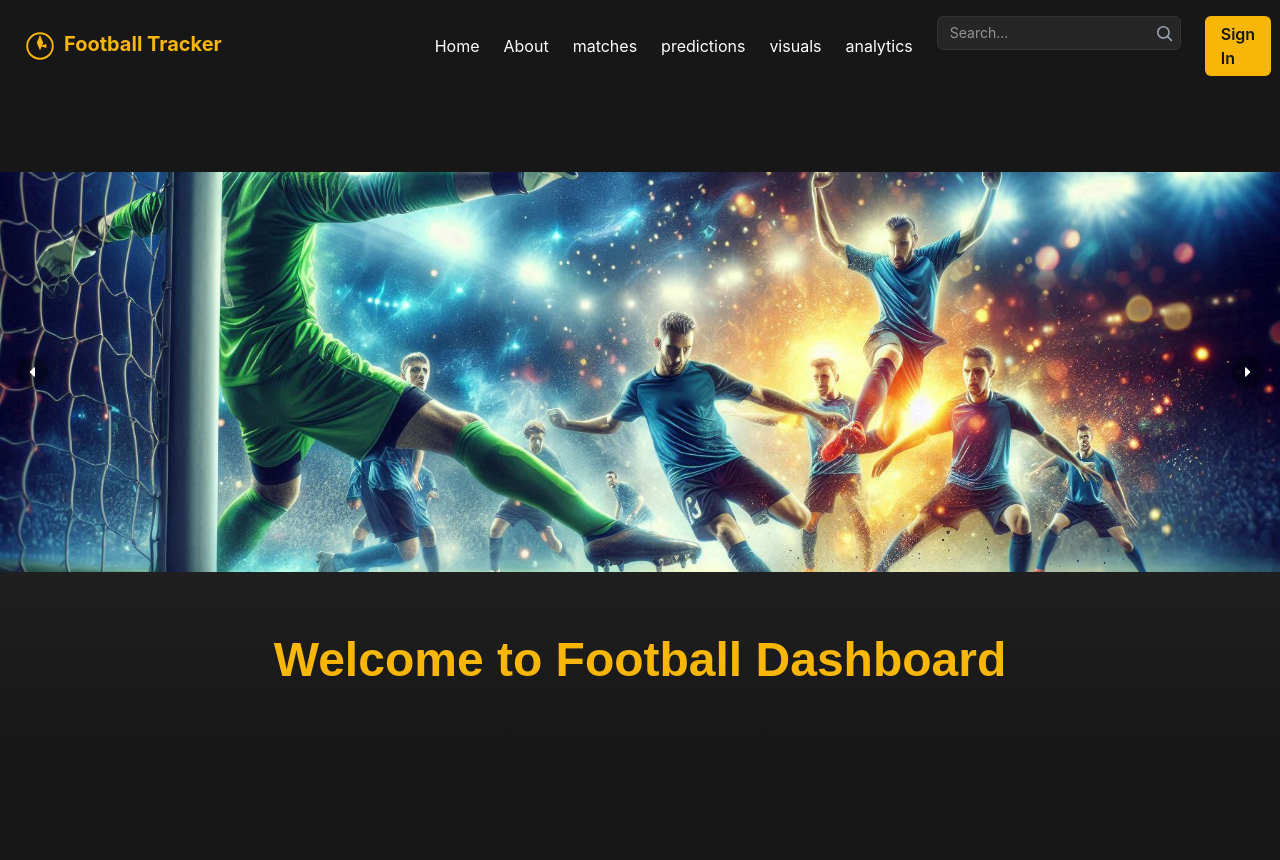
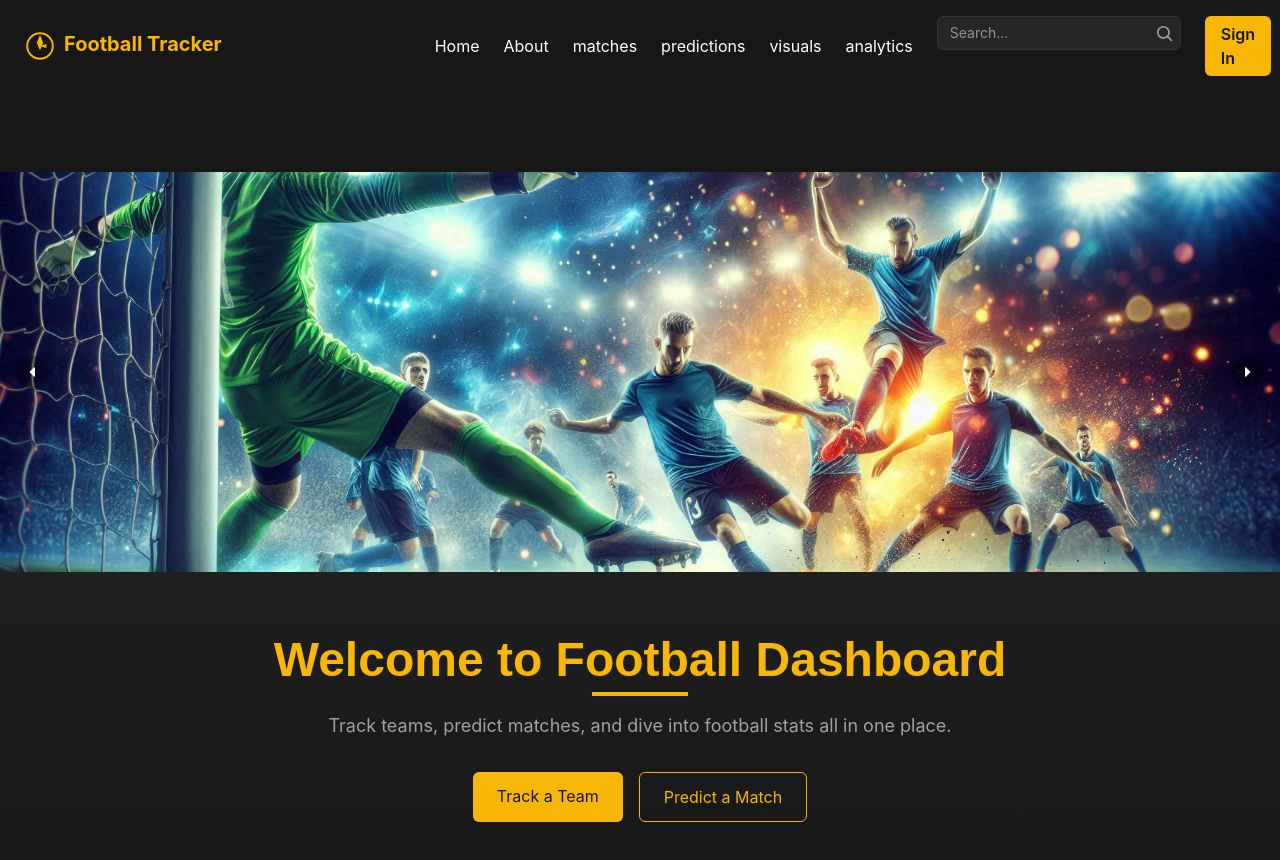
Before and after one commit to pedrambabazadeh/footbal_tracker, a Next.js app: page / in a window 1280 px wide. Shown: the top 860 px of the page. Before the commit the page ends 800 px from the top, so only its background shows below. Built offline with nearby package versions, Linux system fonts and the light colour scheme; no server answers.

Commit message:
predict  CTA developed with buttons and text

```diff
--- a/app/globals.css
+++ b/app/globals.css
@@ -5,6 +5,7 @@
   --primary-dark-300: #262626;
   --primary-yellow-500: #F8B607;
   --primary-light-100: #ffffff;
+  --primary-light-500: #A1A1A1;
 }
 body {
   font-family:'Inter',sans-serif;
--- a/components/predictCTA/PredictCTA.jsx
+++ b/components/predictCTA/PredictCTA.jsx
@@ -6,6 +6,21 @@ const PredictCTA = () => {
         <h1 className="text-4xl sm:text-5xl font-bold text-[var(--primary-yellow-500)] mb-2">
             Welcome to Football  Dashboard
         </h1>
+        <div className="h-1 w-24 bg-[var(--primary-yellow-500)] mx-auto mb-4"></div>
+        <p className="text-lg text-[var(--primary-light-500)] max-w-2xl mx-auto">
+        Track teams, predict matches, and dive into football stats all in one place.
+        </p>
+        <div className="mt-8 flex justify-center gap-4">
+          <a href="" className="px-6 py-3 bg-[var(--primary-yellow-500)] text-[var(--primary-dark-500)]
+          rounded-md hover:scale-105 transition">
+            Track a Team
+          </a>
+          <a href="#prediction" className="px-6 py-3 border border-[var(--primary-yellow-500)]
+           text-[var(--primary-yellow-500)] rounded-md hover:text-[var(--primary-dark-500)]
+          hover:bg-[var(--primary-yellow-500)] transition">
+            Predict a Match
+          </a>
+        </div>
     </section>
   )
 }
```
